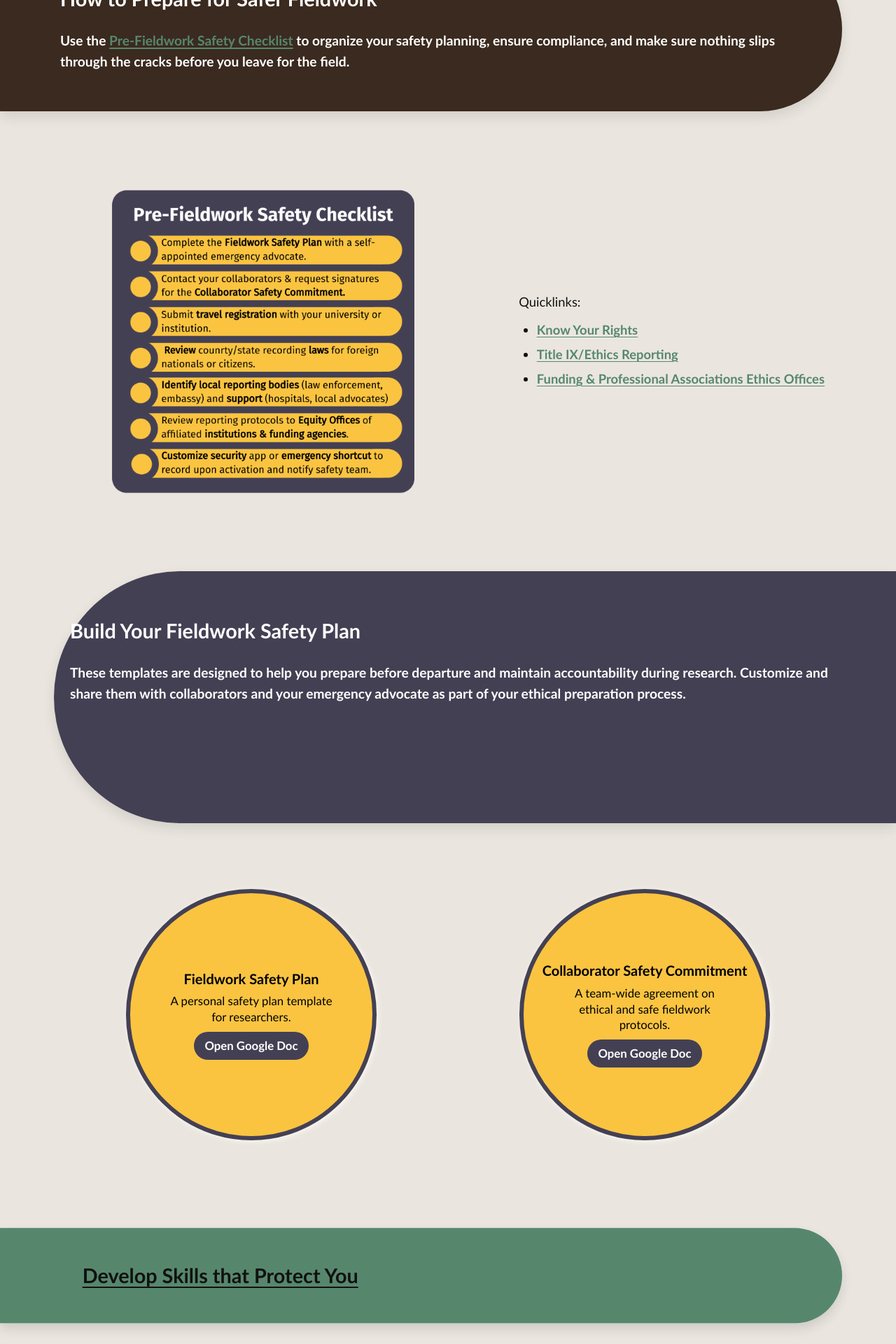
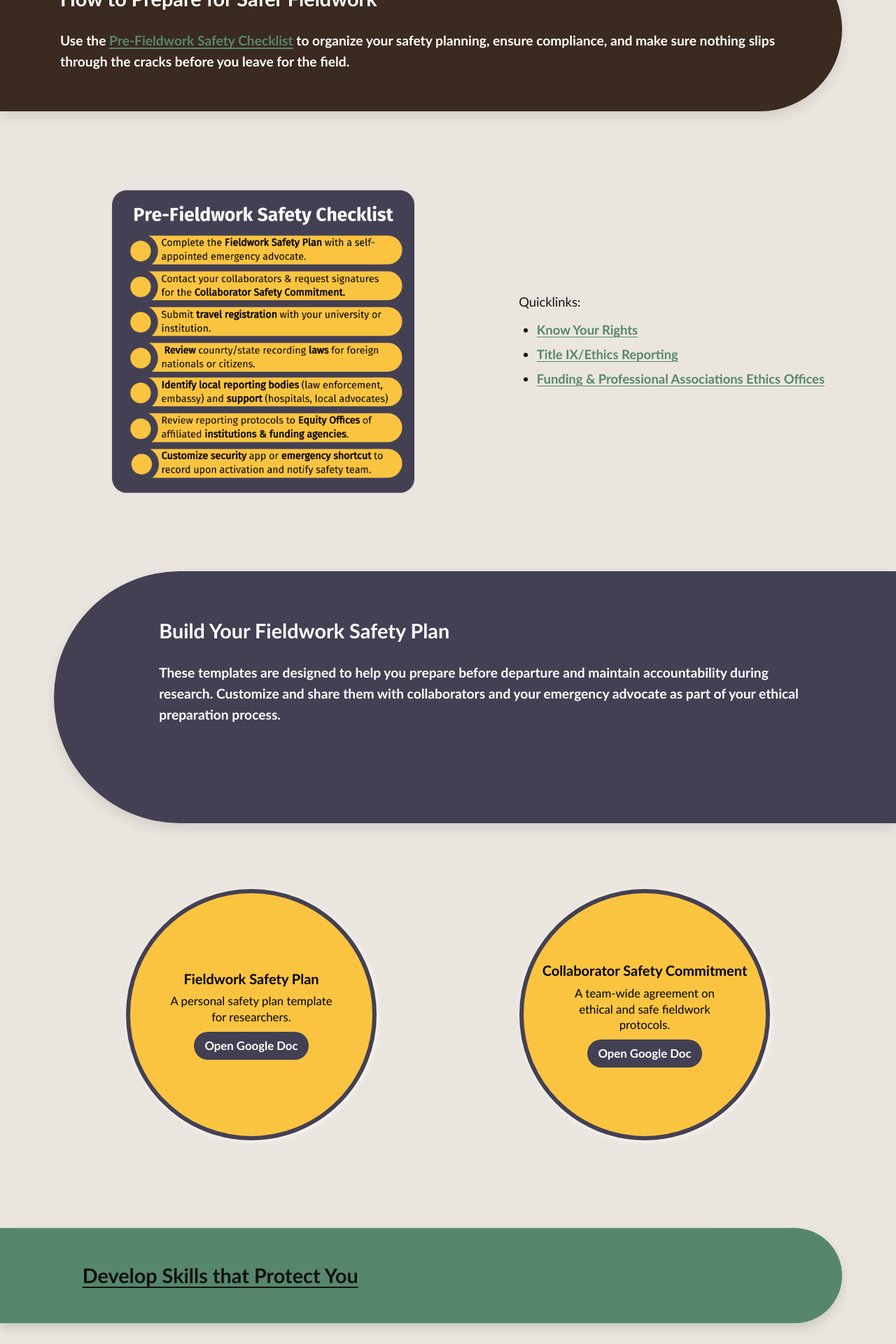
Before and after one commit to AnthroSafetyWarrior/GoldenTrowelProject, a Jekyll site: the page built from _pages/preparing.html, in a window 1280 px wide. Shown: the part 1681-3601 px from the top of the page at 70% size. Built offline with Jekyll 4.4.1, drawn with Linux system fonts in a browser that asks for light colours.

Commit message:
updating name

```diff
--- a/_layouts/default.html
+++ b/_layouts/default.html
@@ -777,8 +777,23 @@ body { overflow-x: visible; }    /* allow abspos ::before to render */
   max-inline-size: clamp(28ch, 44vw, 36ch);
   text-wrap: balance;
 }
-.pillband.pill--clip-right.pill--earlywrap .section{
-  padding-right: max(var(--pill-pad-inline), var(--pill-curve-inset));
+
+/* Early-wrap utility for RIGHT-clipped pillbands */
+.pillband.pill--clip-right.pill--earlywrap {
+  /* make text wrap sooner and stay off the curve */
+  --pill-measure: clamp(34ch, 48vw, 42ch);
+  --pill-curve-inset: clamp(48px, 14vw, 320px);
+}
+
+/* Respect the larger inset on the clipped side */
+.pillband.pill--clip-right.pill--earlywrap .section {
+  padding-left: max(var(--pill-pad-inline), var(--pill-curve-inset));
+}
+
+/* Optional: tighten headline width */
+.pillband.pill--clip-right.pill--earlywrap h2 {
+  max-inline-size: clamp(28ch, 44vw, 36ch);
+  text-wrap: balance;
 }
 
 </style>
--- a/_pages/preparing.html
+++ b/_pages/preparing.html
@@ -79,7 +79,7 @@ hero_tint: .40
 
 <!-- 2) DISCLAIMER — shared split -->
 <section class="section">
-<p class="pillhead pill--orange pill--clip-right">Disclaimer: The resources provided on this website are not exhaustive or definitive. Regulations, reporting protocols, and legal requirements may vary by location and institution. Before conducting fieldwork, confirm current information with your university legal services, ethics or Title IX office, or a qualified legal professional.</p>
+<p class="pillhead pill--orange pill--clip-right pill--earlywrap">Disclaimer: The resources provided on this website are not exhaustive or definitive. Regulations, reporting protocols, and legal requirements may vary by location and institution. Before conducting fieldwork, confirm current information with your university legal services, ethics or Title IX office, or a qualified legal professional.</p>
 </section>
 
 <!-- 5) CHECKLIST — consistent grid utility -->
@@ -112,7 +112,7 @@ hero_tint: .40
 </section>
 
 <!-- 3) PREPARING — pillband -->
-<section class="pillband pill--slate pill--clip-right">
+<section class="pillband pill--slate pill--clip-right pill--earlywrap">
  <div class="section">
     <h2>Build Your Fieldwork Safety Plan</h2>
     <p class="lede">These templates are designed to help you prepare before departure and maintain accountability during research. Customize and share them with collaborators and your emergency advocate as part of your ethical preparation process.</p>
```
